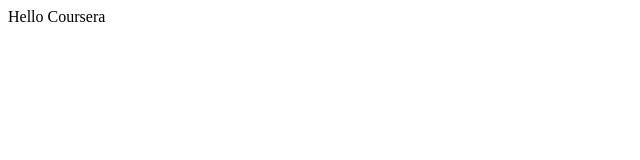
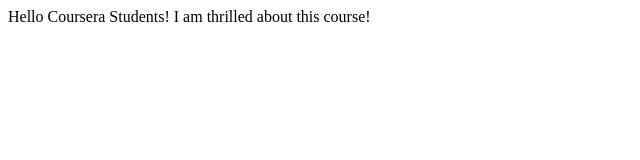
Before and after one commit to jhmozo/coursera-test, a plain HTML site: page index.html in a window 1280 px wide. Shown: the whole page, without its empty margins (0-640 px from the left). Drawn offline with Linux system fonts and the light colour scheme.

Commit message:
Next version of wef file

```diff
--- a/index.html
+++ b/index.html
@@ -5,6 +5,6 @@
     <title>Hello Coursera</title>
   </head>
   <body>
-    Hello Coursera
+    Hello Coursera Students! I am thrilled about this course!
   </body>
 </html>
```
